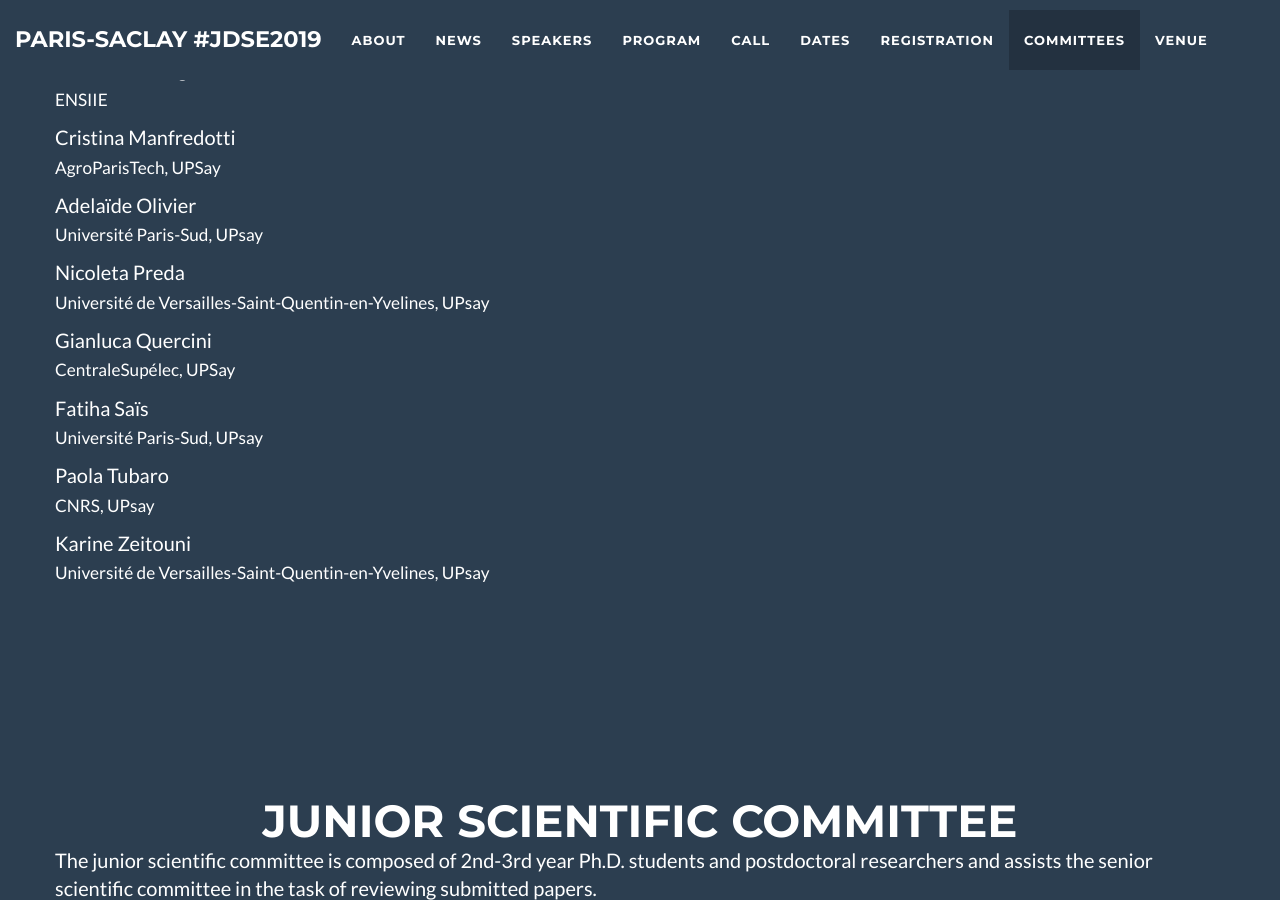
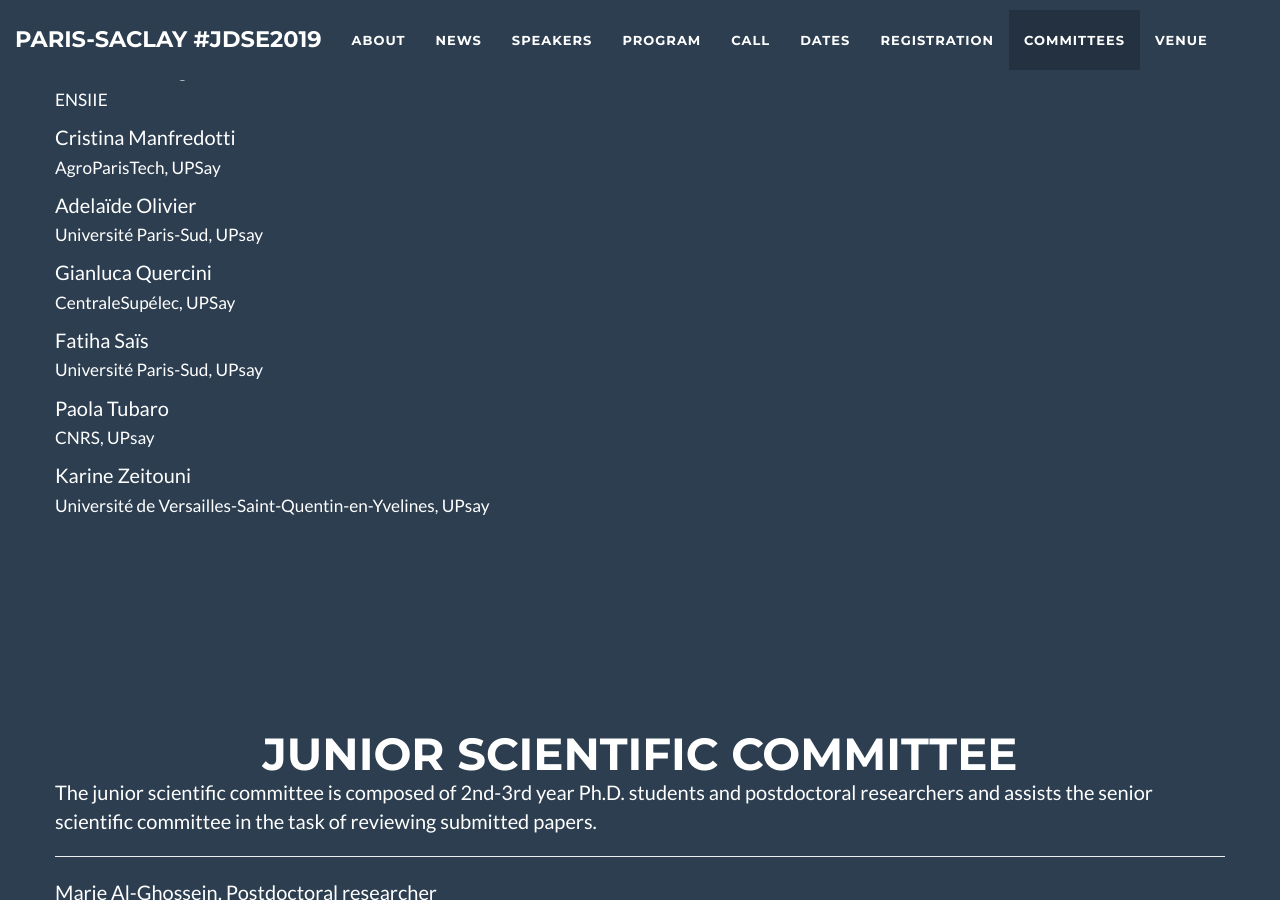
Before and after one commit to jdse-paris/jDSE2019, a Jekyll site: the page built from index.html, in a window 1280 px wide and 900 px high, scrolled down 10408 px. Built offline with Jekyll 4.4.1, drawn with Linux system fonts in a browser that asks for light colours.

Commit message:
Update organizers.html

```diff
--- a/_includes/organizers.html
+++ b/_includes/organizers.html
@@ -63,7 +63,6 @@
                <p> Anne-Laure Ligozat <br> <small> ENSIIE </small></p>
 	       <p> Cristina Manfredotti <br> <small> AgroParisTech, UPSay </small></p>
 	       <p> Adelaïde Olivier <br> <small>Université Paris-Sud, UPsay</small></p>
-	       <p> Nicoleta Preda <br> <small> Université de Versailles-Saint-Quentin-en-Yvelines, UPsay </small></p>
 	       <p> Gianluca Quercini <br> <small> CentraleSupélec, UPSay </small></p>
 	       <p> Fatiha Saïs <br> <small>Université Paris-Sud, UPsay</small></p>
 	       <p> Paola Tubaro <br> <small>CNRS, UPsay</small></p>
```
